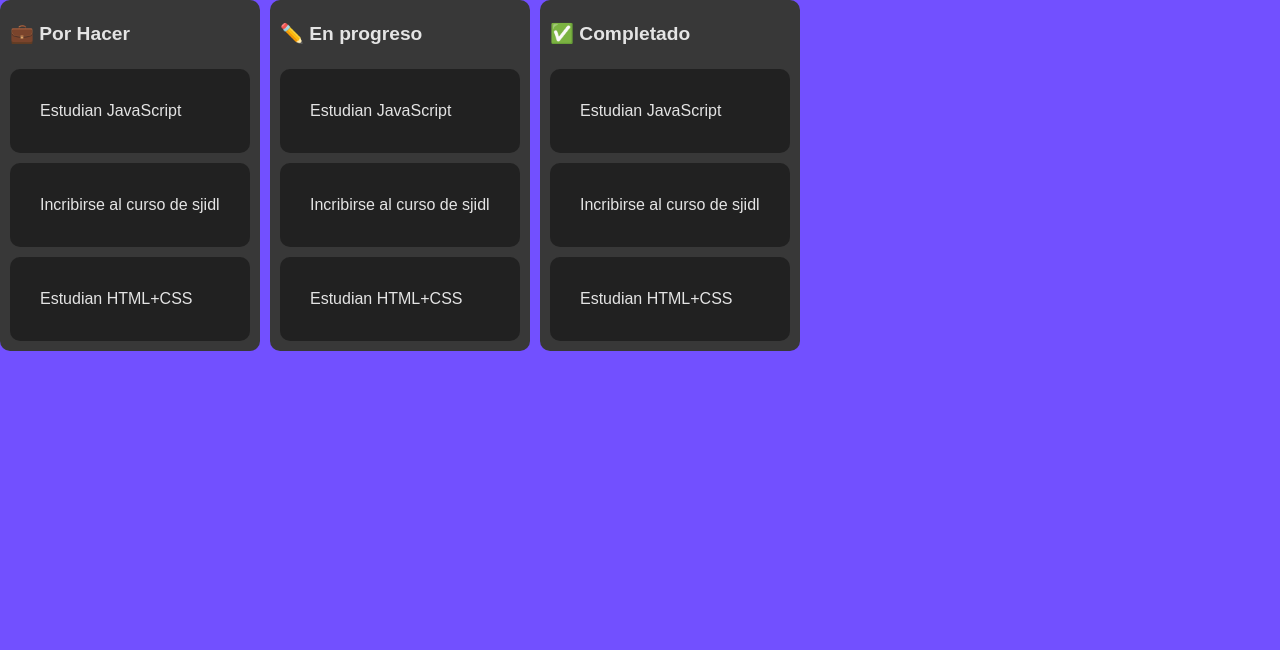
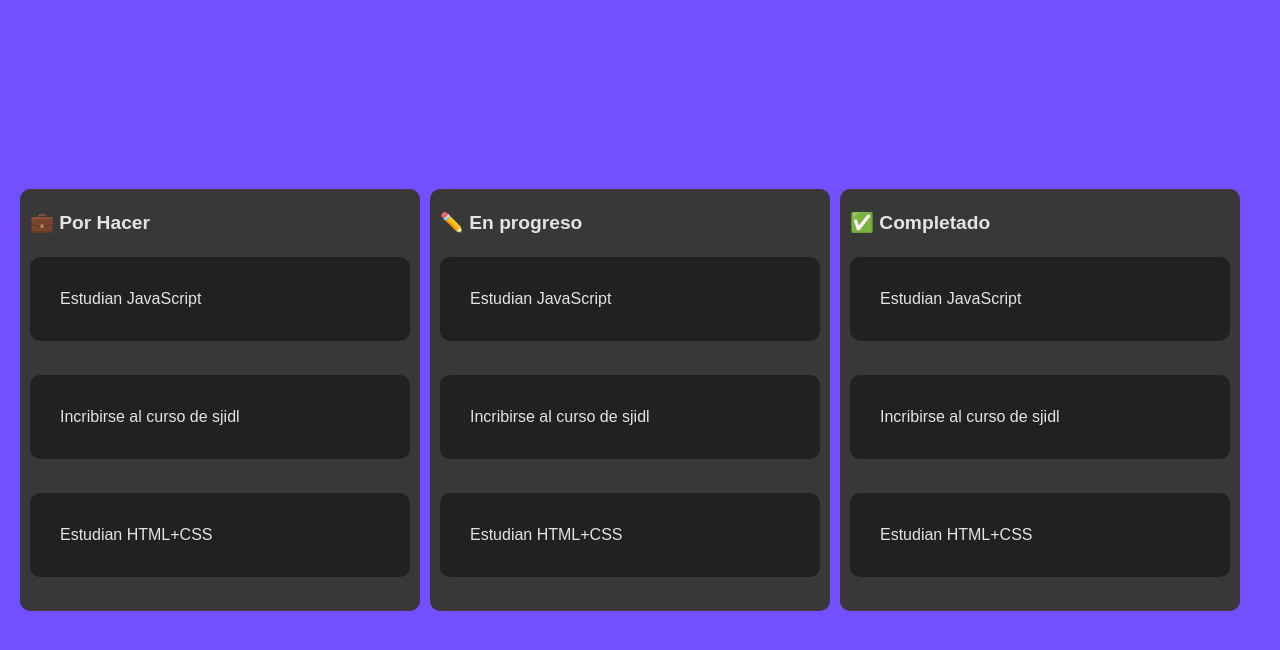
Before and after one commit to JuanManuelB001/Tablero-De-Actividades-React, a React (Vite) app: page / in a window 1280 px wide. Shown: the top 650 px of the page. Built offline with nearby package versions, Linux system fonts and the light colour scheme; a web font is replaced by a local one.

Commit message:
Correction componente interfaz movil

```diff
--- a/src/App.css
+++ b/src/App.css
@@ -16,4 +16,15 @@ body{
   background-repeat: no-repeat;
   width: 100vh;
   height: 100vh;
+  display: flex;
+  align-items: center;
+  justify-content: space-around;
+  margin-left: 20px;
 }
+
+@media (max-width:560px){
+  body{
+    display: block;
+    margin-left: 5px;
+  }
+}
--- a/src/components/Card.jsx
+++ b/src/components/Card.jsx
@@ -2,8 +2,12 @@ import "./card.css"
 
 export function Card(props){
     return(
+        <div>
+
         <div className="card">
             {props.children}
         </div>
+        <span className="span">span</span>
+        </div>
     );
 }
--- a/src/components/Kanban.jsx
+++ b/src/components/Kanban.jsx
@@ -64,7 +64,7 @@ export function Kanban() {
 };
 
   return (
-  <DragDropContext onDragEnd={onDragEnd}>
+  <DragDropContext onDragEnd={onDragEnd} >
   <div className="kanban">
     {data.map((section) => (
       <Droppable key={section.id} droppableId={String(section.id)}>
@@ -77,7 +77,9 @@ export function Kanban() {
             <div className="kanban_section_title">
               {section.title}
             </div>
-
+<span className="kanban_section_hint">
+                texto
+              </span>
             <div className="kanban_section_content">
               {section.tasks?.map((task, index) => (
                 <Draggable
@@ -96,6 +98,7 @@ export function Kanban() {
                       }}
                     >
                       <Card>{task.title}</Card>
+
                     </div>
                   )}
                 </Draggable>
--- a/src/components/card.css
+++ b/src/components/card.css
@@ -1,7 +1,25 @@
 
 .card{
     padding: 30px;
-
     background-color: #212121;
     border-radius: 10px;
+    transition: 0.5s;
 }
+.span{
+    display: block;
+    opacity: 0;
+    max-width: 0;
+    overflow: hidden;
+    transition: opacity 0.5s ease max-height 0.5s ease;
+}
+
+.card:hover{
+    color: aqua;
+    transform: translateY(-20px);
+    transition: 0.5s;
+}
+
+.card:hover + span{
+    opacity: 1;
+    max-width: 40px;
+}
--- a/src/components/kanban.scss
+++ b/src/components/kanban.scss
@@ -1,22 +1,71 @@
-.kanban{
+.kanban {
   display: flex;
   align-items: flex-start;
-    &_section{
+  justify-content: center;
+
+
+
+  @media (max-width: 560px) {
+    width: 100%;
+    flex-direction: column;
+  }
+
+  &_section {
     width: 400px;
     background-color: #383838;
     padding: 10px;
     border-radius: 10px;
+
+
+    @media (max-width: 560px) {
+      width: 80%;
+      flex-direction: column;
+    }
+
     & ~ & {
       margin-left: 10px;
     }
+    @media (max-width: 560px) {
+      padding: 20px;
+      margin-left: 10px;
+      margin-top: 10px;
+    }
+
     &_title {
       font-size: 1.2rem;
       font-weight: 700;
       margin: 10px 0 20px;
+      cursor: pointer;
+
+      // 👇 HOVER AQUÍ
+      &:hover + .kanban_section_hint {
+        opacity: 1;
+        max-height: 40px;
       }
+    }
+
+    &_hint {
+      display: block;
+      margin-top: 6px;
+      font-size: 12px;
+      color: #aaa;
+      opacity: 0;
+      max-height: 0;
+      overflow: hidden;
+      transition: opacity 0.2s ease, max-height 0.2s ease;
+    }
+
     &_content {
-            & > * ~ *{
+      & > * {
+        width: 100%;
+      }
+      & > * ~ * {
         margin-top: 10px;
+      }
+      @media (max-width: 560px) {
+        display: flex;
+        flex-direction: column;
+        width: 80%;
       }
     }
   }
```
Lines whose indentation alone changed are shown as unchanged.
